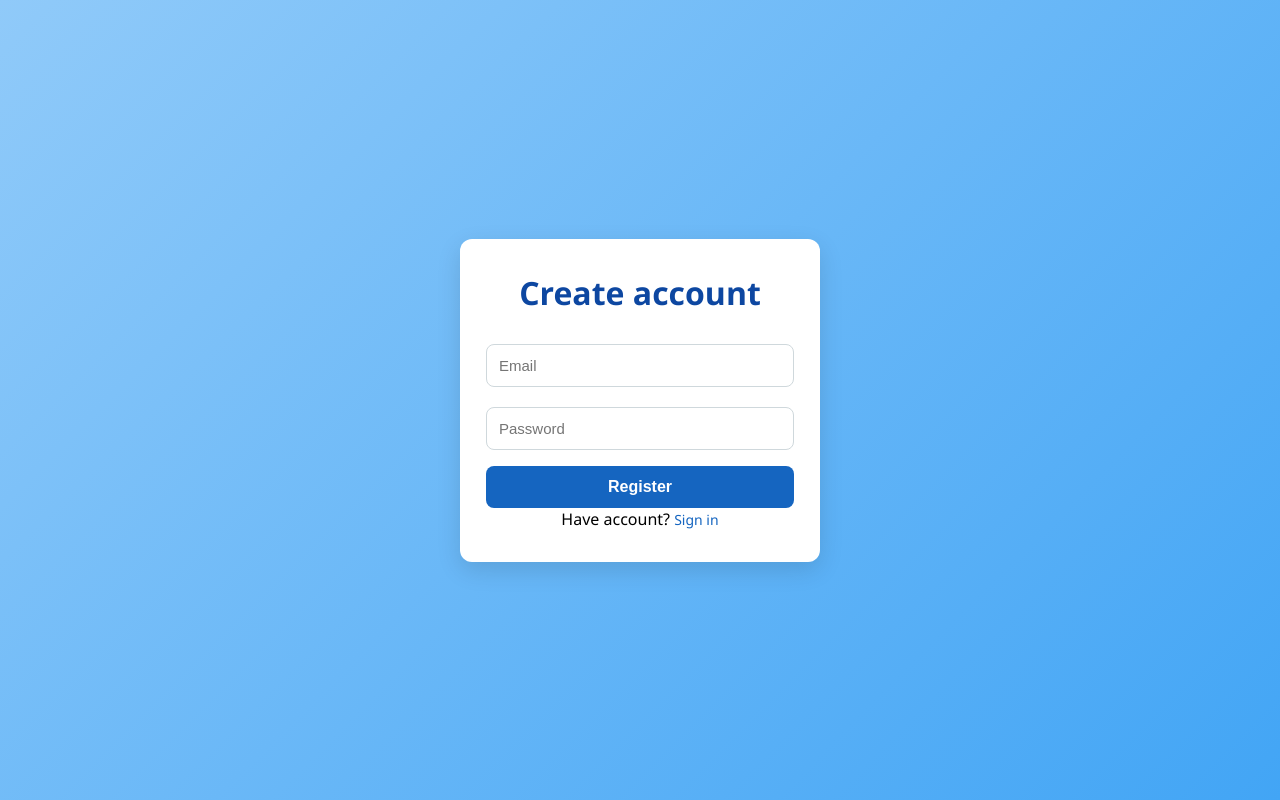
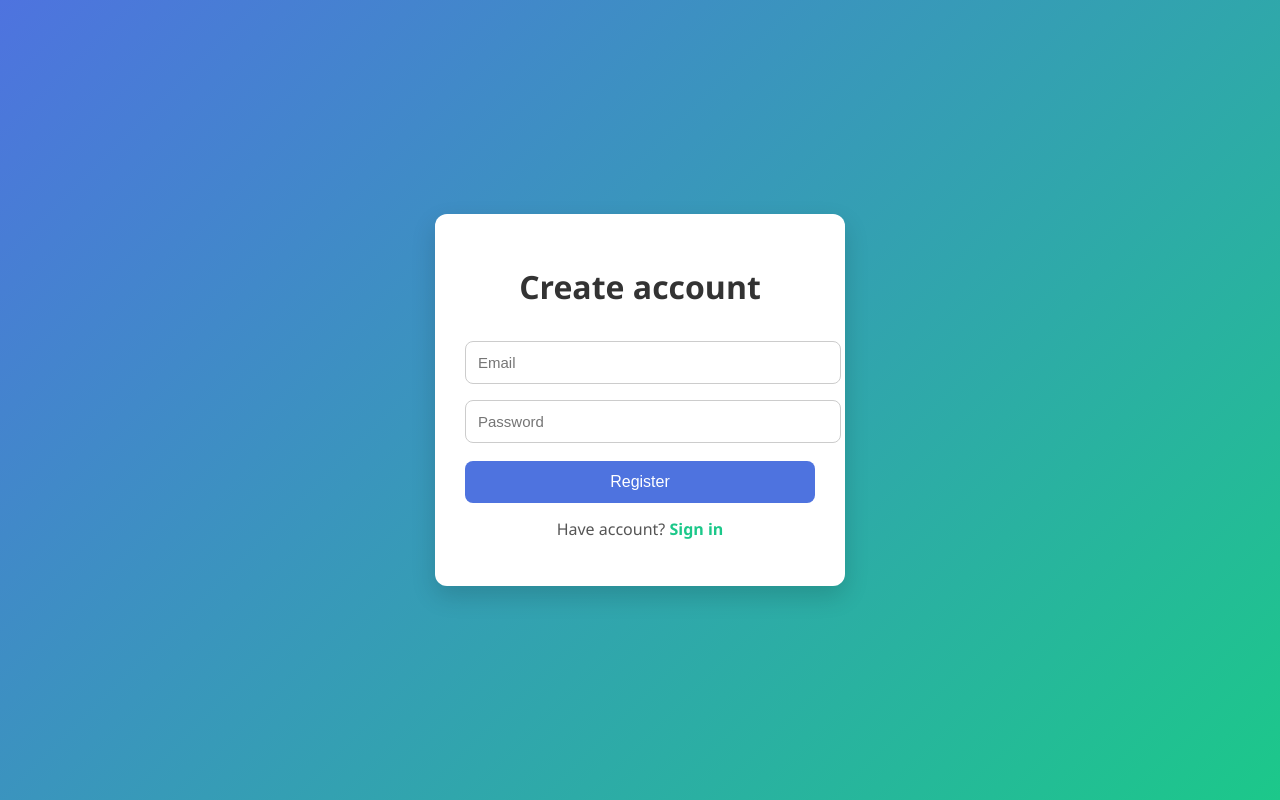
Before and after one commit to thuyahtet/goal-connect-test-login, a PHP site: page /public/register.html in a window 1280 px wide. Run offline with PHP 8.4, Linux system fonts and the light colour scheme.

Commit message:
Update profile.php

```diff
--- a/public/style.css
+++ b/public/style.css
@@ -1,95 +1,77 @@
-/* ====== Global Style ====== */
-* {
+body {
+  font-family: "Segoe UI", sans-serif;
+  background: linear-gradient(135deg, #4e73df, #1cc88a);
+  height: 100vh;
   margin: 0;
-    padding: 0;
-    box-sizing: border-box;
-  }
-
-  body {
-    font-family: "Segoe UI", Arial, sans-serif;
-    background: linear-gradient(135deg, #90caf9, #42a5f5);
-    min-height: 100vh;
   display: flex;
   align-items: center;
   justify-content: center;
-    padding: 20px;
 }
 
-  /* ====== Card ====== */
 .card {
-    width: 100%;
-    max-width: 360px;
-    background: #ffffff;
-    padding: 32px 26px;
+  background: white;
+  width: 350px;
+  padding: 30px;
   border-radius: 12px;
-    box-shadow: 0 8px 24px rgba(0, 0, 0, 0.12);
+  box-shadow: 0 10px 25px rgba(0,0,0,0.15);
   text-align: center;
-    animation: fadeIn 0.4s ease;
+  animation: fadeIn .8s ease;
 }
 
-  h1,
-  h2 {
-    color: #0d47a1;
-    margin-bottom: 20px;
-    font-weight: 600;
+@keyframes fadeIn {
+  from { opacity: 0; transform: translateY(10px); }
+  to { opacity: 1; transform: translateY(0); }
 }
 
-  /* ====== Input ====== */
+h1 {
+  color: #333;
+  margin-bottom: 25px;
+}
+
 input {
   width: 100%;
   padding: 12px;
+  margin: 8px 0;
+  border-radius: 8px;
+  border: 1px solid #ccc;
+  outline: none;
   font-size: 15px;
-    margin: 10px 0;
-    border-radius: 8px;
-    border: 1px solid #cfd8dc;
-    transition: 0.2s ease;
+  transition: 0.3s;
 }
 
 input:focus {
-    outline: none;
-    border-color: #1e88e5;
-    box-shadow: 0 0 0 2px rgba(30, 136, 229, 0.25);
+  border-color: #4e73df;
+  box-shadow: 0 0 5px rgba(78, 115, 223, 0.5);
 }
 
-  /* ====== Button ====== */
 button {
   width: 100%;
   padding: 12px;
-    font-size: 16px;
-    background: #1565c0;
-    color: #ffffff;
+  background: #4e73df;
+  color: white;
   border: none;
   border-radius: 8px;
-    font-weight: 600;
+  font-size: 16px;
   cursor: pointer;
-    margin-top: 6px;
-    transition: 0.2s ease-in-out;
+  margin-top: 10px;
+  transition: 0.25s;
 }
 
 button:hover {
-    opacity: 0.9;
-    transform: translateY(-1px);
+  background: #375ac3;
+}
+
+p {
+  margin-top: 15px;
+  color: #555;
 }
 
 a {
-    color: #1565c0;
+  color: #1cc88a;
+  font-weight: bold;
   text-decoration: none;
-    font-size: 14px;
-    transition: 0.2s;
 }
 
 a:hover {
   text-decoration: underline;
 }
-
-  /* ====== Animation ====== */
-  @keyframes fadeIn {
-    from {
-      opacity: 0;
-      transform: translateY(10px);
-    }
-    to {
-      opacity: 1;
-      transform: translateY(0);
-    }
-  }
```
Also changed, not shown: src/database.sqlite. Lines whose indentation alone changed are shown as unchanged.
